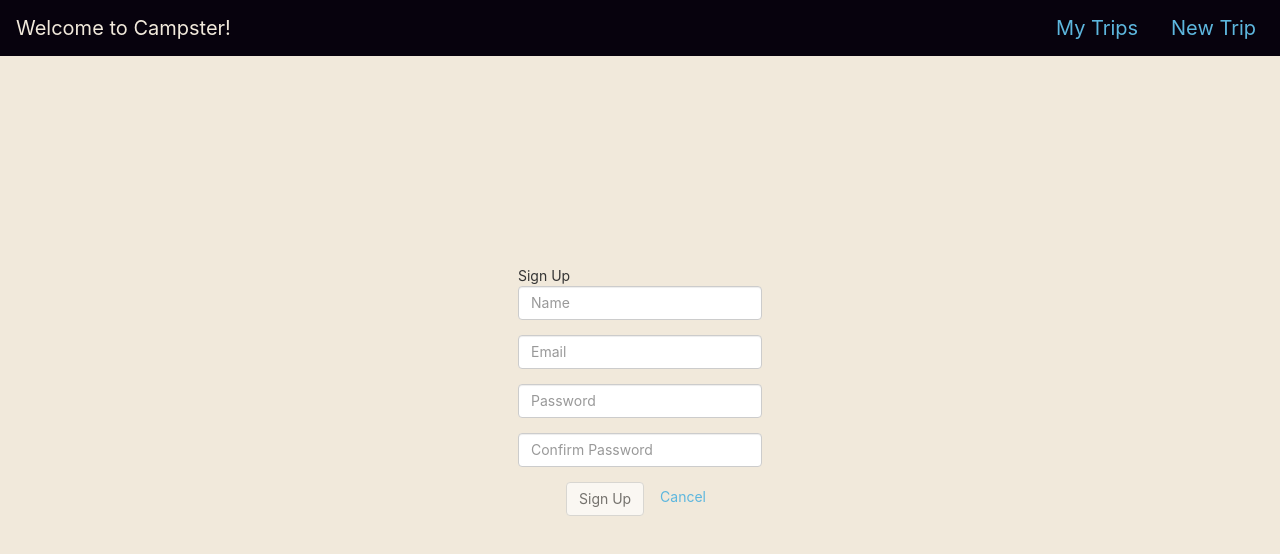
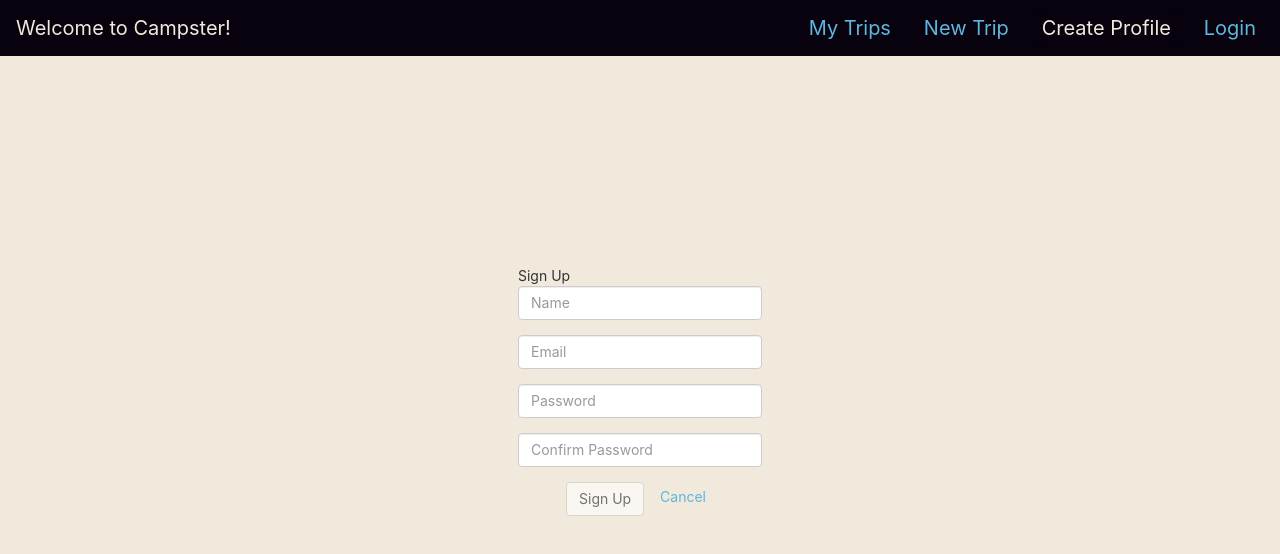
Before and after one commit to cwomack/Campster, a React (Create React App) app: page /signup in a window 1280 px wide. Shown: the top 554 px of the page. Built offline with nearby package versions, Linux system fonts and the light colour scheme; no server answers.

Commit message:
Auth running on server, NavLinks allow for movement to all routes. TODO: SignUp just keeps giving email used message.

```diff
--- a/package.json
+++ b/package.json
@@ -6,8 +6,10 @@
     "@testing-library/jest-dom": "^4.2.4",
     "@testing-library/react": "^9.5.0",
     "@testing-library/user-event": "^7.2.1",
+    "bcrypt": "^5.0.0",
     "dotenv": "^8.2.0",
     "express": "^4.17.1",
+    "jsonwebtoken": "^8.5.1",
     "mongoose": "^5.10.9",
     "morgan": "^1.10.0",
     "react": "^16.13.1",
--- a/src/App.js
+++ b/src/App.js
@@ -11,9 +11,14 @@ import LoginPage from "./pages/LoginPage/LoginPage";
 import userService from "./utils/userService";
 
 class App extends Component {
-  state = {
-    trips: [],
-  };
+
+  constructor() {
+    super();
+    this.state = {
+      trips: [],
+      user: userService.getUser(),
+    };
+  }
 
   handleLogout = () => {
     userService.logout();
@@ -70,12 +75,20 @@ class App extends Component {
         <header className="App-header">
           Welcome to Campster!
           <nav>
-            <NavLink exact to="/">
+            <NavLink user={this.props.user}exact to="/">
               My Trips
             </NavLink>
             &nbsp;&nbsp;&nbsp;
             <NavLink exact to="/add">
               New Trip
+            </NavLink>
+            &nbsp;&nbsp;&nbsp;
+            <NavLink exact to="/signup">
+              Create Profile
+            </NavLink>
+            &nbsp;&nbsp;&nbsp;
+            <NavLink exact to="/login">
+              Login
             </NavLink>
           </nav>
         </header>
@@ -84,8 +97,8 @@ class App extends Component {
             exact path="/" render={() => (
               userService.getUser() ?
                 <MyTripPage
+                  trips={this.state.trips}
                   user={this.state.user}
-                  trips={this.state.trips}
                   handleDeleteTrip={this.handleDeleteTrip}
                   handleLogout={this.handleLogout}
                 />
--- a/src/utils/tokenService.js
+++ b/src/utils/tokenService.js
@@ -17,7 +17,7 @@ function getUserFromToken() {
 function getToken() {
     let token = localStorage.getItem("token");
     if (token) {
-        // Check if expired, remove if it is
+        // Check if token expired, remove if it is
         const payload = JSON.parse(atob(token.split(".")[1]));
         if (payload.exp < Date.now() / 1000) {
             localStorage.removeItem("token");
```
Also changed, not shown: controllers/users.js (+9 -9 lines), models/user.js (+6 -6 lines), 1 other file (tests, documents, lock files or other folders).
